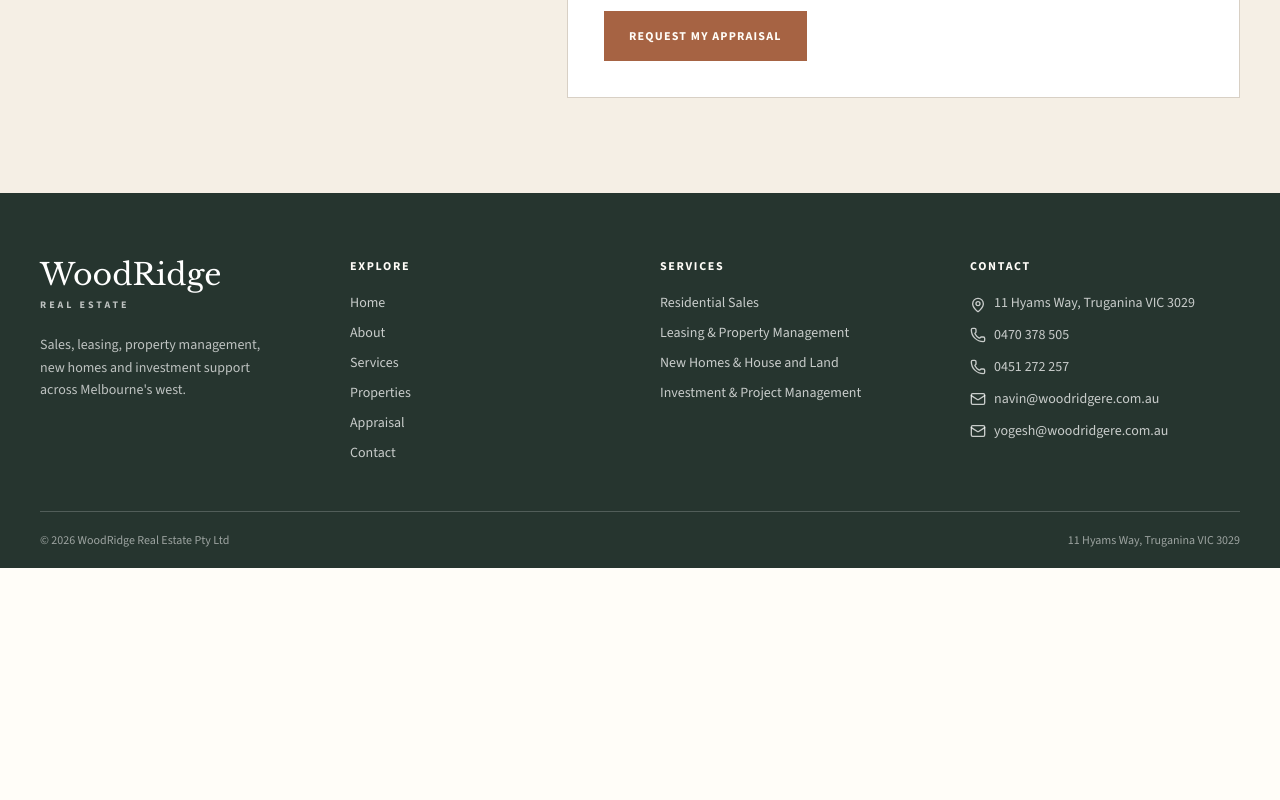
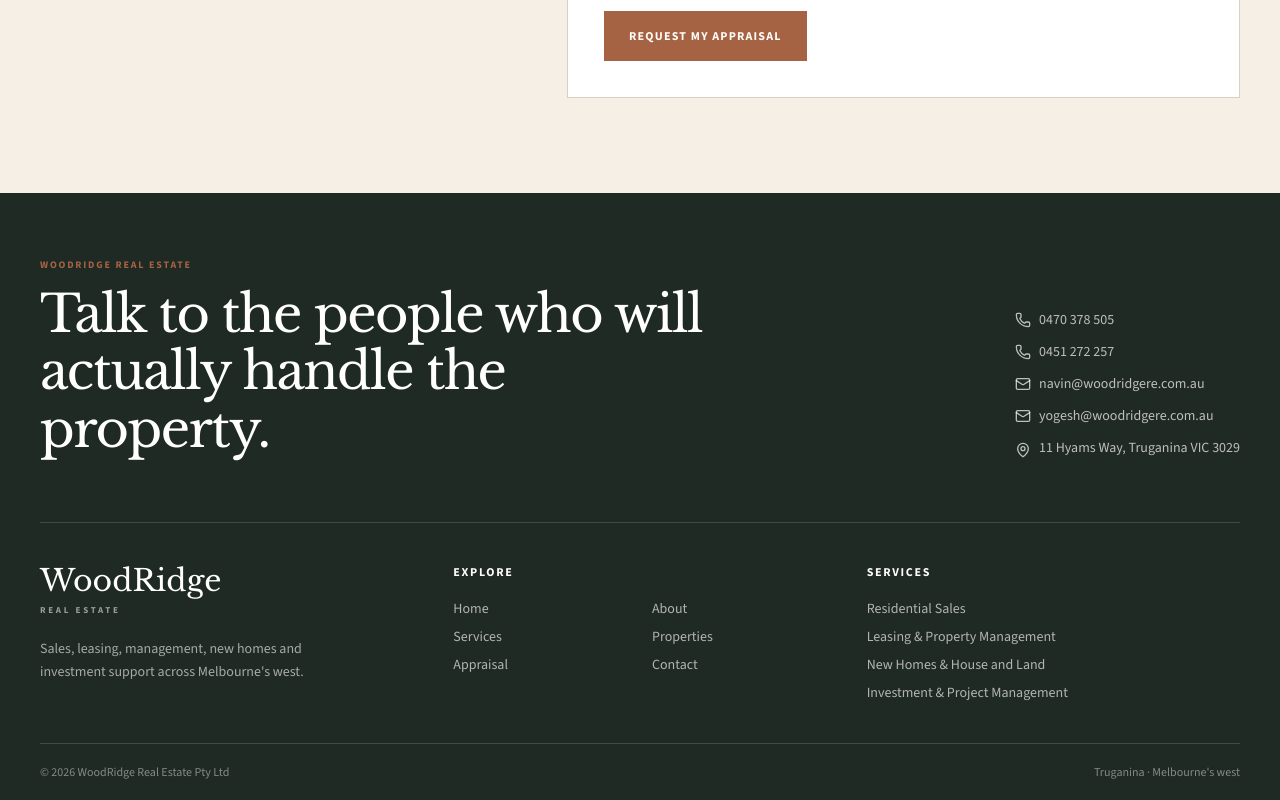
Before and after one commit to tayyabheree/Estate-website, a Next.js app: page / in a window 1280 px wide. Shown: the part 5546-6346 px from the top of the page. Before the commit the page ends 6114 px from the top, so only its background shows below. Built offline with nearby package versions, Linux system fonts and the light colour scheme.

Commit message:
Refine footer into editorial contact close

```diff
--- a/components/layout/SiteFooter.tsx
+++ b/components/layout/SiteFooter.tsx
@@ -3,27 +3,65 @@ import { site } from "@/content/site";
 
 export function SiteFooter() {
   return (
-    <footer
-      id="contact"
-      className="site-footer bg-navy pb-24 pt-16 text-white md:pb-0"
-    >
-      <div className="container grid gap-10 border-b border-white/20 pb-12 md:grid-cols-2 lg:grid-cols-4">
-        <div className="widget lg:pr-8">
+    <footer id="contact" className="site-footer bg-[#202a25] pb-24 text-white md:pb-0">
+      <div className="container border-b border-white/15 py-14 sm:py-16">
+        <div className="grid gap-10 lg:grid-cols-12 lg:items-end">
+          <div className="lg:col-span-7">
+            <p className="text-[10px] font-bold uppercase tracking-[.18em] text-brandBlue">
+              WoodRidge Real Estate
+            </p>
+            <h2 className="mt-3 max-w-[720px] font-serif text-[clamp(2.1rem,4vw,3.7rem)] leading-[1.12] tracking-[-.03em]">
+              Talk to the people who will actually handle the property.
+            </h2>
+          </div>
+
+          <div className="lg:col-span-5 lg:justify-self-end">
+            <div className="space-y-3 text-sm text-white/70">
+              {site.contact.phones.map((phone) => (
+                <a
+                  key={phone}
+                  href={"tel:" + phone.replace(/\s/g, "")}
+                  className="flex items-center gap-2 hover:text-white"
+                >
+                  <Phone size={16} />
+                  {phone}
+                </a>
+              ))}
+              {site.contact.emails.map((email) => (
+                <a
+                  key={email}
+                  href={"mailto:" + email}
+                  className="flex items-center gap-2 break-all hover:text-white"
+                >
+                  <Mail size={16} />
+                  {email}
+                </a>
+              ))}
+              <p className="flex gap-2">
+                <MapPin className="mt-1 shrink-0" size={16} />
+                {site.contact.address}
+              </p>
+            </div>
+          </div>
+        </div>
+      </div>
+
+      <div className="container grid gap-10 border-b border-white/15 py-10 md:grid-cols-3">
+        <div>
           <a href="#home" aria-label="WoodRidge Real Estate home">
             <span className="block font-serif text-3xl">WoodRidge</span>
-            <span className="mt-1 block text-[10px] font-bold tracking-[.3em] text-white/70">
+            <span className="mt-1 block text-[9px] font-bold tracking-[.3em] text-white/55">
               REAL ESTATE
             </span>
           </a>
-          <p className="mt-5 max-w-xs text-sm leading-relaxed text-white/70">
-            Sales, leasing, property management, new homes and investment support across
-            Melbourne&apos;s west.
+          <p className="mt-5 max-w-xs text-sm leading-relaxed text-white/60">
+            Sales, leasing, management, new homes and investment support across Melbourne&apos;s west.
           </p>
         </div>
 
-        <div className="widget">
+        <div>
           <h3 className="widget-title">Explore</h3>
-          <div className="flex flex-col gap-2.5 text-sm text-white/75">
+          <div className="grid grid-cols-2 gap-x-6 gap-y-2 text-sm text-white/65">
             {site.nav.map(([label, href]) => (
               <a key={href} href={href} className="hover:text-white">
                 {label}
@@ -32,57 +70,21 @@ export function SiteFooter() {
           </div>
         </div>
 
-        <div className="widget">
+        <div>
           <h3 className="widget-title">Services</h3>
-          <div className="flex flex-col gap-2.5 text-sm text-white/75">
+          <div className="space-y-2 text-sm text-white/65">
             {site.services.map((service) => (
-              <a
-                key={service.title}
-                href={service.href}
-                className="hover:text-white"
-              >
+              <a key={service.title} href={service.href} className="block hover:text-white">
                 {service.title}
-              </a>
-            ))}
-          </div>
-        </div>
-
-        <div className="widget">
-          <h3 className="widget-title">Contact</h3>
-          <div className="space-y-3 text-sm text-white/75">
-            <p className="flex gap-2">
-              <MapPin className="mt-1 shrink-0" size={16} />
-              {site.contact.address}
-            </p>
-
-            {site.contact.phones.map((phone) => (
-              <a
-                key={phone}
-                href={"tel:" + phone.replace(/\s/g, "")}
-                className="flex items-center gap-2 hover:text-white"
-              >
-                <Phone size={16} />
-                {phone}
-              </a>
-            ))}
-
-            {site.contact.emails.map((email) => (
-              <a
-                key={email}
-                href={"mailto:" + email}
-                className="flex items-center gap-2 break-all hover:text-white"
-              >
-                <Mail size={16} />
-                {email}
               </a>
             ))}
           </div>
         </div>
       </div>
 
-      <div className="container flex flex-col gap-2 py-5 text-xs text-white/55 md:flex-row md:items-center md:justify-between">
+      <div className="container flex flex-col gap-2 py-5 text-xs text-white/45 md:flex-row md:items-center md:justify-between">
         <p>© 2026 WoodRidge Real Estate Pty Ltd</p>
-        <p>11 Hyams Way, Truganina VIC 3029</p>
+        <p>Truganina · Melbourne&apos;s west</p>
       </div>
     </footer>
   );
```
